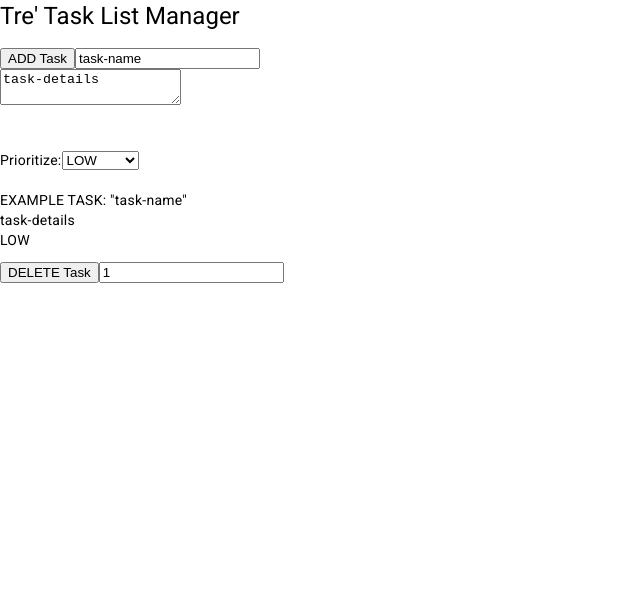
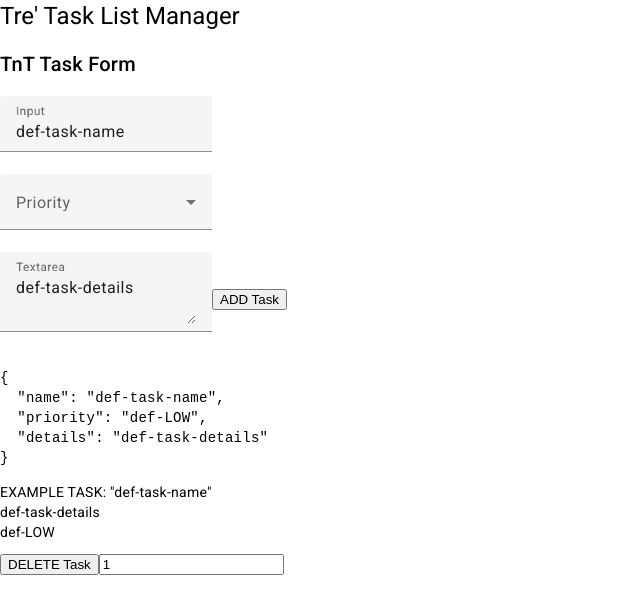
Before and after one commit to tre-anywhere/TT-list, an Angular app: page / in a window 1280 px wide. Shown: the top 614 px of the page, without its empty margins (0-640 px from the left). Built offline with nearby package versions, Linux system fonts and the light colour scheme.

Commit message:
[DONE] moved to form
Moved this code into a form. Much easier to work with I think.

```diff
--- a/src/app/task-items-form/task-items-form.component.html
+++ b/src/app/task-items-form/task-items-form.component.html
@@ -1,45 +1,32 @@
-<ol id="orderedItemList"></ol>
-<!--
-<div class="input-group mb-3">
-  <button
-    class="btn btn-outline-secondary"
-    type="button"
-    id="button-addon1"
-    (onclick)="onKey()"
-  >
-    ADD (+)
-  </button>
-  <input
-    type="text"
-    class="form-control"
-    placeholder="new-taskName"
-    aria-label="Example text with button addon"
-    aria-describedby="button-addon1"
-    (value)="(listFilter)"
-  />
-</div>
- -->
+<h2>TnT Task Form</h2>
+<form #formInput="ngForm" (ngSubmit)="addTask()">
+  <mat-form-field appearance="fill">
+    <mat-label>Input</mat-label>
+    <input name="name" matInput [(ngModel)]="taskInput.name" />
+  </mat-form-field>
+  <br />
+  <mat-form-field appearance="fill">
+    <mat-label>Priority</mat-label>
+    <mat-select name="priority" [(ngModel)]="taskInput.priority">
+      <mat-option value="LOW">LOW</mat-option>
+      <mat-option value="MEDIUM">MEDIUM</mat-option>
+      <mat-option value="HIGH">HIGH</mat-option>
+    </mat-select>
+  </mat-form-field>
+  <br />
+  <mat-form-field appearance="fill">
+    <mat-label>Textarea</mat-label>
+    <textarea
+      matInput
+      name="details"
+      [(ngModel)]="taskInput.details"
+    ></textarea>
+  </mat-form-field>
 
-<button (click)="addTask()">ADD Task</button>
-<input type="text" [(ngModel)]="taskInput.name" maxlength="33" />
-<br />
+  <button class="button" type="submit">ADD Task</button>
+</form>
 
-<textarea [(ngModel)]="taskInput.details" maxlength="249"></textarea>
-<br />
-<br />
-<br />
-
-<label for="priority">Prioritize:</label>
-
-<select id="priority">
-  <option value="priorityLow">LOW</option>
-  <option value="priorityLow">MEDIUM</option>
-  <option value="priorityLow">HIGH</option>
-</select>
-
-<br />
-<br />
-
+<pre>{{ formInput.value | json }} <br /></pre>
 <p>
   EXAMPLE TASK: "{{ taskInput.name }}"
   <br />
@@ -47,6 +34,9 @@
   <br />
   {{ taskInput.priority }}
 </p>
+<p>
+  <button (click)="removeTask()">DELETE Task</button>
+  <input type="number" min="1" [(ngModel)]="removeTaskNumber" />
+</p>
 
-<button (click)="removeTask()">DELETE Task</button>
-<input type="number" min="1" [(ngModel)]="removeTaskNumber" />
+<ol id="orderedItemList"></ol>
--- a/src/app/task-items-form/task-items-form.component.ts
+++ b/src/app/task-items-form/task-items-form.component.ts
@@ -9,12 +9,12 @@ import { TodoServiceService } from '../data/todo-service.service';
 })
 export class TaskItemsFormComponent {
   taskInput: ITask = {
+    name: 'def-task-name',
+    details: 'def-task-details',
+    priority: 'def-LOW',
+    completed: true,
+    taskId: 0,
     userId: 0,
-    taskId: 0,
-    name: 'task-name',
-    details: 'task-details',
-    completed: true,
-    priority: 'LOW',
   };
 
   removeTaskNumber: number = 1;
@@ -40,15 +40,15 @@ export class TaskItemsFormComponent {
     let tskDetails: string = 'GIVE IT DETAILS...';
     let tskPriority: string = '';
 
-    let elemItem = document.getElementById('orderedItemList');
-    let newItem = document.createElement('li');
-
     tskName = this.taskInput.name;
     tskDetails = this.taskInput.details;
     tskPriority = this.taskInput.priority;
 
+    let elemItem = document.getElementById('orderedItemList');
+    let newItem = document.createElement('li');
+
     newItem.textContent += `${tskName} + , Details: ${tskDetails}`;
-    newItem.className = 'taskItem';
+    newItem.className = 'taskItem'; // used to remove task that are added by user
 
     elemItem?.appendChild(newItem);
     tskName = '';
```
Also changed, not shown: src/app/app.module.ts (+6 -3 lines), 1 other file (tests, documents, lock files or other folders).
